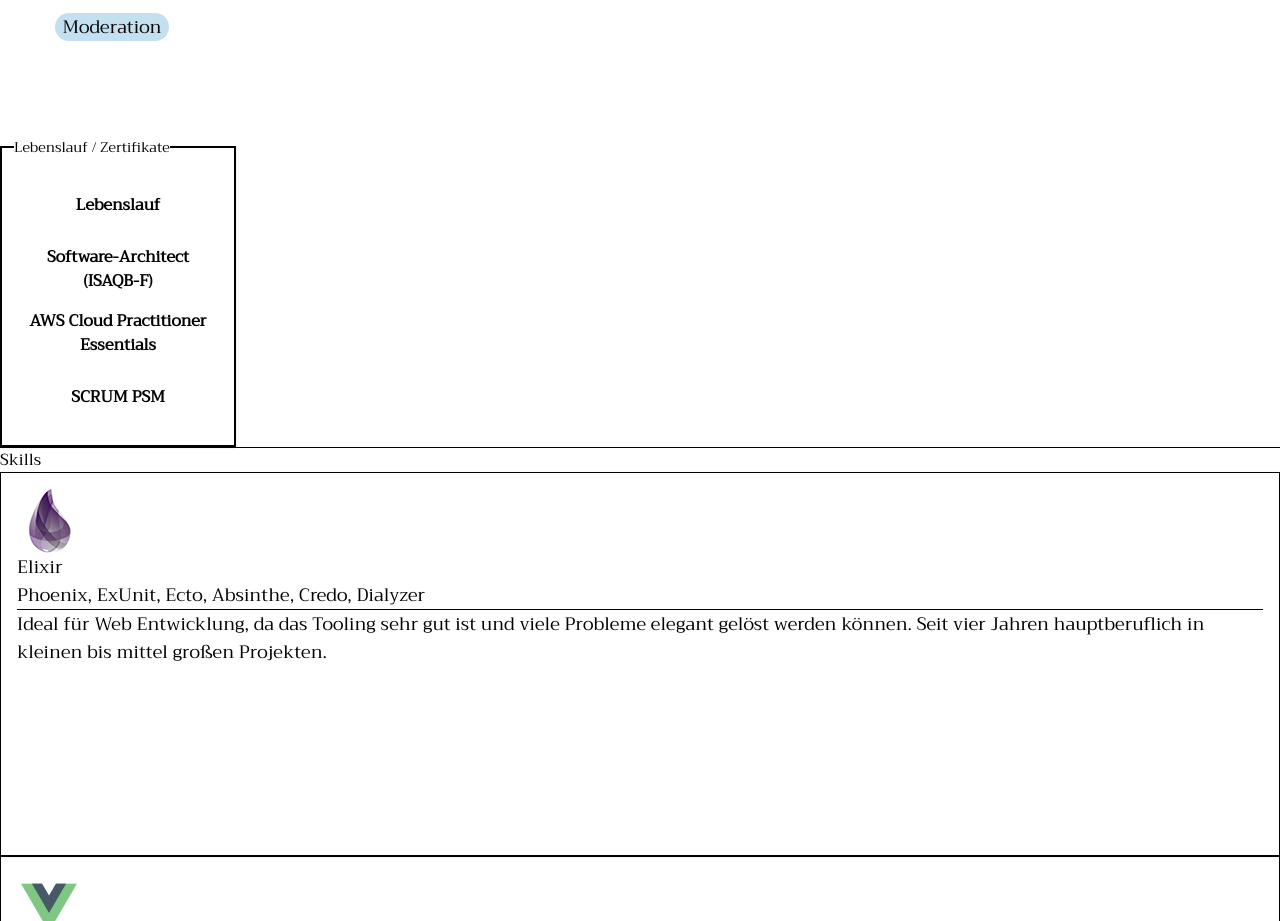
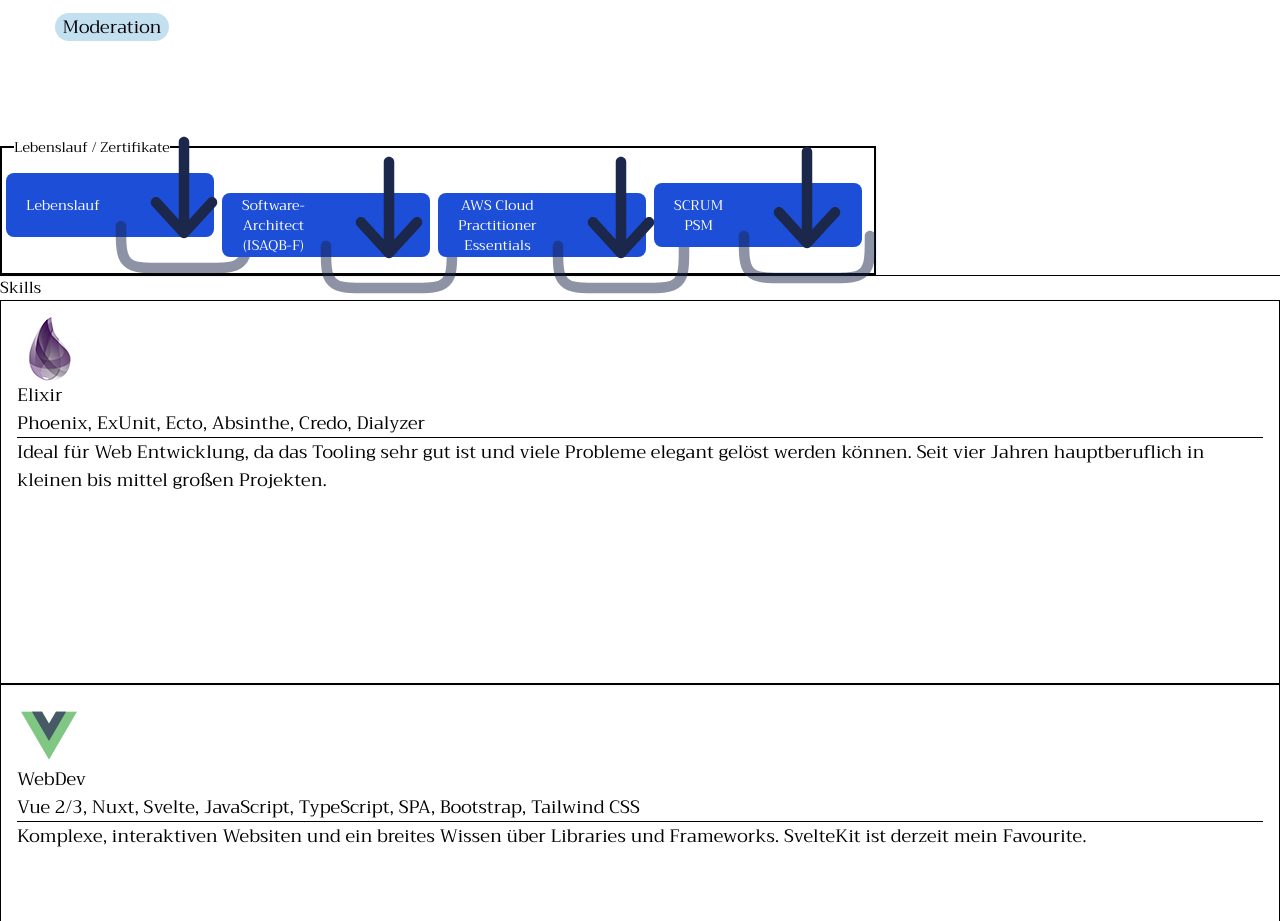
Before and after one commit to Meldanor/PersonalWebpage, a Nuxt app: page / in a window 1280 px wide. Shown: the part 5620-6541 px from the top of the page. Built offline with nearby package versions, Linux system fonts and the light colour scheme.

Commit message:
fix: make file download nicer

```diff
--- a/components/documents/OpenFile.vue
+++ b/components/documents/OpenFile.vue
@@ -1,6 +1,7 @@
 <template>
   <a class="open-file" target="_blank" rel="noreferrer" :href="url">
     {{ displayName }}
+    <img class="w-8 h-8" src="/logos/download-minimalistic-svgrepo-com.svg" alt="github logo">
   </a>
 </template>
 
@@ -14,10 +15,6 @@
 <style>
 .open-file {
   background-color: rgba(195, 224, 241, var(--tw-border-opacity));
-  @apply w-52 h-16 p-2 text-black font-semibold transition-colors flex items-center justify-center text-center m-2 lg:my-0
-}
-.open-file:hover {
-  --tw-bg-opacity: 1;
-  background-color: rgba(152, 202, 231, var(--tw-border-opacity));
+  @apply w-52 h-16 p-2 text-white bg-blue-700 hover:bg-blue-800 focus:ring-4 focus:outline-none focus:ring-blue-300 font-medium rounded-lg text-sm px-5 py-2.5 text-center inline-flex items-center mr-2 dark:bg-blue-600 dark:hover:bg-blue-700 dark:focus:ring-blue-800 justify-between
 }
 </style>
```
Also changed, not shown: public/logos/download-minimalistic-svgrepo-com.svg (added).
